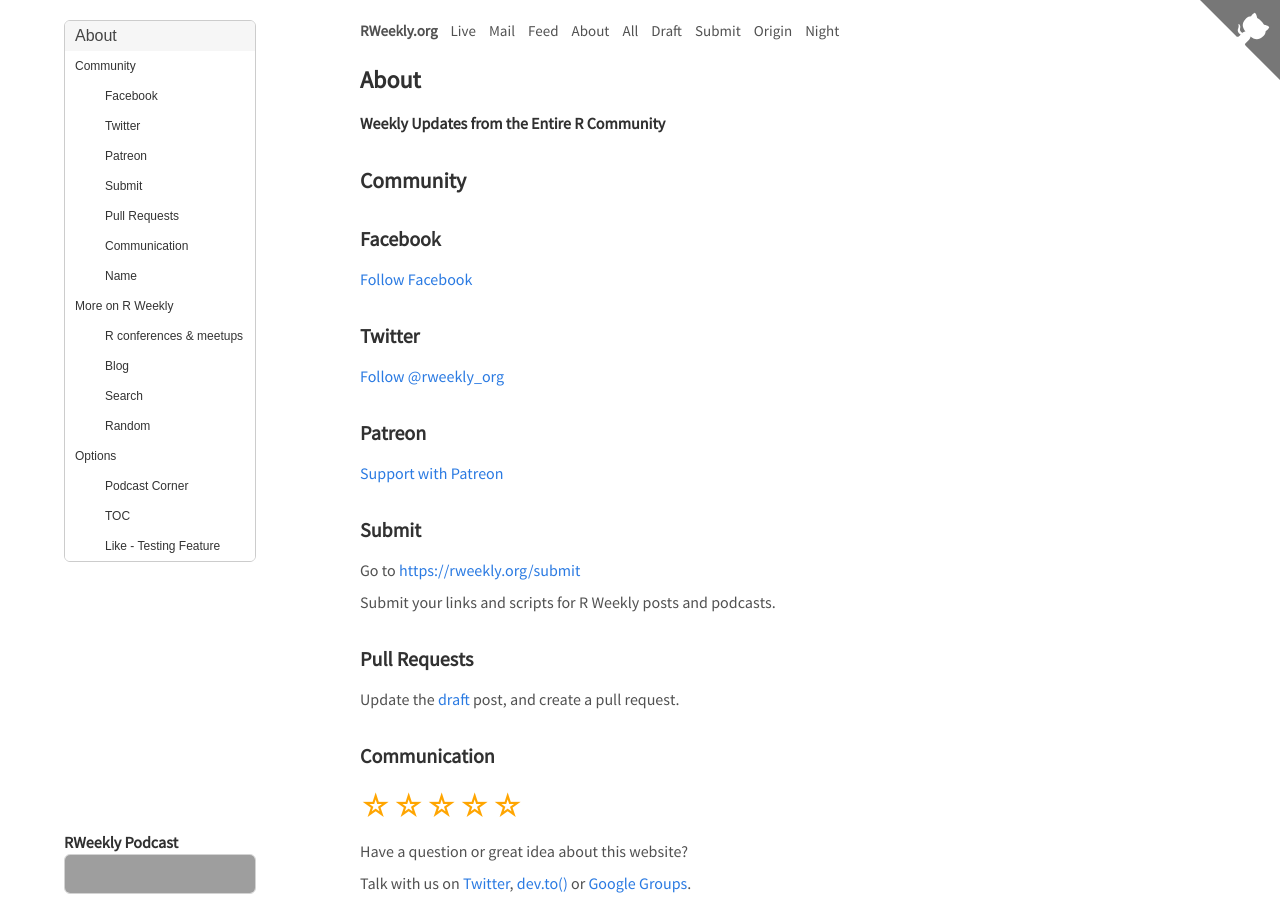
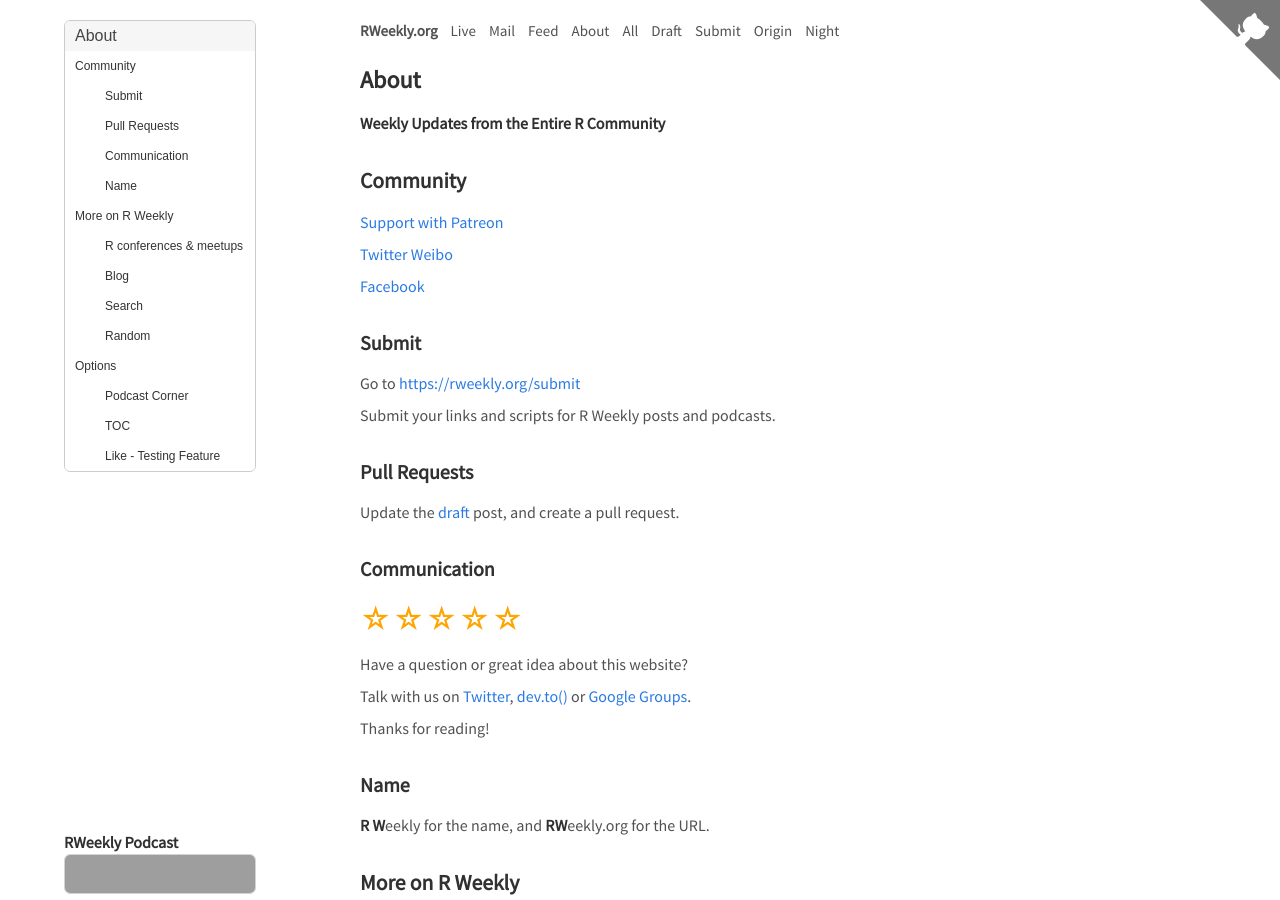
Before and after one commit to rweekly/rweekly.org, a Jekyll site: the page built from about.md, in a window 1280 px wide and 900 px high. Built offline with Jekyll 4.4.1, drawn with Linux system fonts in a browser that asks for light colours; comment, search, counter and statistics services are not loaded; some of the changed text lies outside the part shown; grey boxes are pictures that could not be loaded.

Commit message:
Add: Weibo icon

```diff
--- a/_includes/footer.md
+++ b/_includes/footer.md
@@ -142,7 +142,7 @@
 
 </script>
 
-R Weekly @ [Patreon](https://www.patreon.com/rweekly) [Twitter](https://twitter.com/rweekly_org) [Facebook](https://facebook.com/rweekly) [LinkedIn](https://www.linkedin.com/company/rweekly) [dev.to()](https://dev.to/rweekly)
+R Weekly @ [Patreon](https://www.patreon.com/rweekly),  [Facebook](https://facebook.com/rweekly), [LinkedIn](https://www.linkedin.com/company/rweekly), [dev.to()](https://dev.to/rweekly), [Weibo](https://weibo.com/rweekly), [Twitter](https://twitter.com/rweekly_org)
 
 [R](https://www.r-project.org/) is a free software environment for statistical computing and graphics.
 
--- a/about.md
+++ b/about.md
@@ -7,26 +7,20 @@
 
 ## Community
 
-### Facebook
-
-<div class="fb-page" data-href="https://www.facebook.com/rweekly/" data-small-header="false" data-adapt-container-width="true" data-hide-cover="false" data-show-facepile="true">
-<a
-  href="https://www.facebook.com/rweekly/">
-Follow Facebook</a>
-</div>
-
-<p></p>
-
-### Twitter
+[Support with Patreon](https://www.patreon.com/rweekly)
 
 <a class="twitter-follow-button"
   href="https://twitter.com/rweekly_org"
   data-size="large">
-Follow @rweekly_org</a>
+Twitter</a> [Weibo](http://weibo.com/rweekly)
 
-### Patreon
+<div style="margin-bottom: 0.5rem;" class="fb-page" data-href="https://www.facebook.com/rweekly/" data-small-header="false" data-adapt-container-width="true" data-hide-cover="false" data-show-facepile="true">
+<a
+  href="https://www.facebook.com/rweekly/">
+Facebook</a>
+</div>
 
-[Support with Patreon](https://www.patreon.com/rweekly)
+
 
 ### Submit
 
```
Also changed, not shown: live.html (+14 -1 lines).
